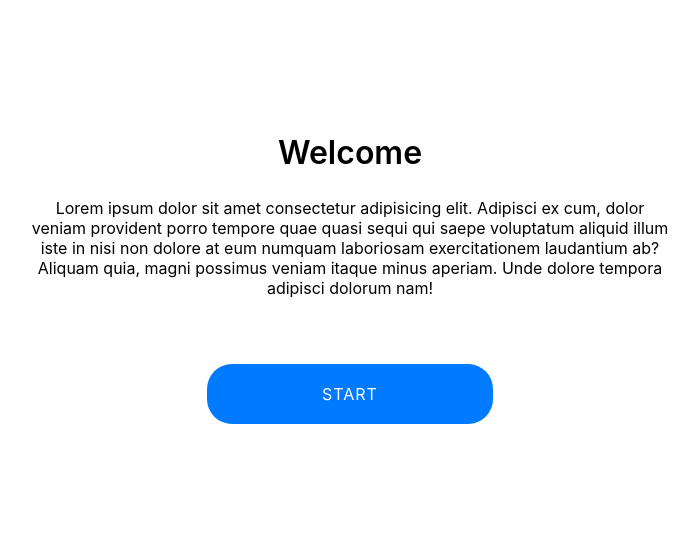
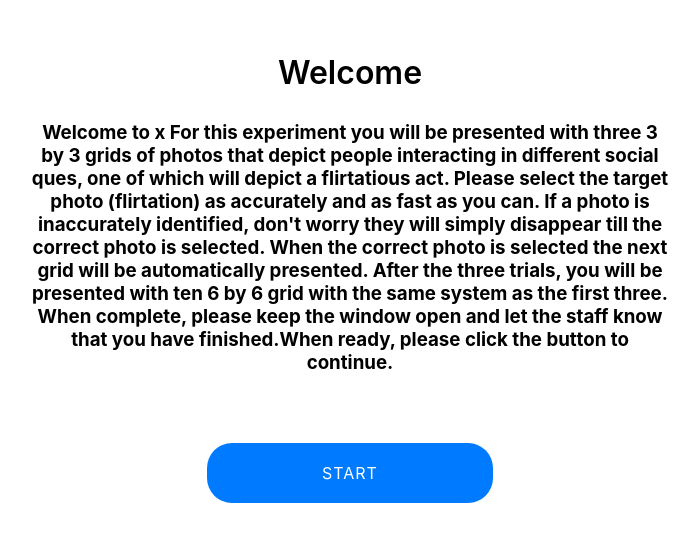
Before and after one commit to K0725/behavioral_project, a React (Create React App) app: page / in a window 1280 px wide. Shown: the part 102-644 px from the top of the page, without its empty margins (290-989 px from the left). Built offline with nearby package versions, Linux system fonts and the light colour scheme.

Commit message:
installed packages and updated the landing and endinig message

```diff
--- a/src/screens/LandingPage.jsx
+++ b/src/screens/LandingPage.jsx
@@ -7,13 +7,11 @@ const LandingPage = () => {
     <div className="container">
       <div className="headerText">Welcome</div>
       <div className="text-container">
-        <p>
-          Lorem ipsum dolor sit amet consectetur adipisicing elit. Adipisci ex
-          cum, dolor veniam provident porro tempore quae quasi sequi qui saepe
-          voluptatum aliquid illum iste in nisi non dolore at eum numquam
-          laboriosam exercitationem laudantium ab? Aliquam quia, magni possimus
-          veniam itaque minus aperiam. Unde dolore tempora adipisci dolorum nam!
-        </p>
+        <h3>
+        Welcome to x
+        For this experiment you will be presented with three 3 by 3 grids of photos that depict people interacting in different social ques, one of which will depict a flirtatious act.
+        Please select the target photo (flirtation) as accurately and as fast as you can. If a photo is  inaccurately identified, don't worry they will simply disappear till the correct photo is selected. When the correct photo is selected the next grid will be automatically presented. After the three trials, you will be presented with ten 6 by 6 grid with the same system as the first three. When complete, please keep the window open and let the staff know that you have finished.When ready, please click the button to continue.
+        </h3>
       </div>
       <div className="start-button" onClick={()=>navigate("/3x3grid")}>
         Start
--- a/src/screens/ThanksPage.jsx
+++ b/src/screens/ThanksPage.jsx
@@ -9,13 +9,10 @@ const ThanksPage = () => {
     <div className="container">
       <div className="headerText">Thanks for Participation</div>
       <div className="text-container">
-        <p>
-          Lorem ipsum dolor sit amet consectetur adipisicing elit. Adipisci ex
-          cum, dolor veniam provident porro tempore quae quasi sequi qui saepe
-          voluptatum aliquid illum iste in nisi non dolore at eum numquam
-          laboriosam exercitationem laudantium ab? Aliquam quia, magni possimus
-          veniam itaque minus aperiam. Unde dolore tempora adipisci dolorum nam!
-        </p>
+        <h3>
+        Thank you for participating
+        Please **DO NOT** close this page and do let a staff member know you have finished to start your debriefing
+        </h3>
       </div>
       <div className="start-button" onClick={() => exportExcelFile(data)}>
         Download
```
Also changed, not shown: package.json (+13 -2 lines), src/functions/downloadExcelFile.js (renamed from src/functions/fownloadExcelFile.js), 1 other file (tests, documents, lock files or other folders).
